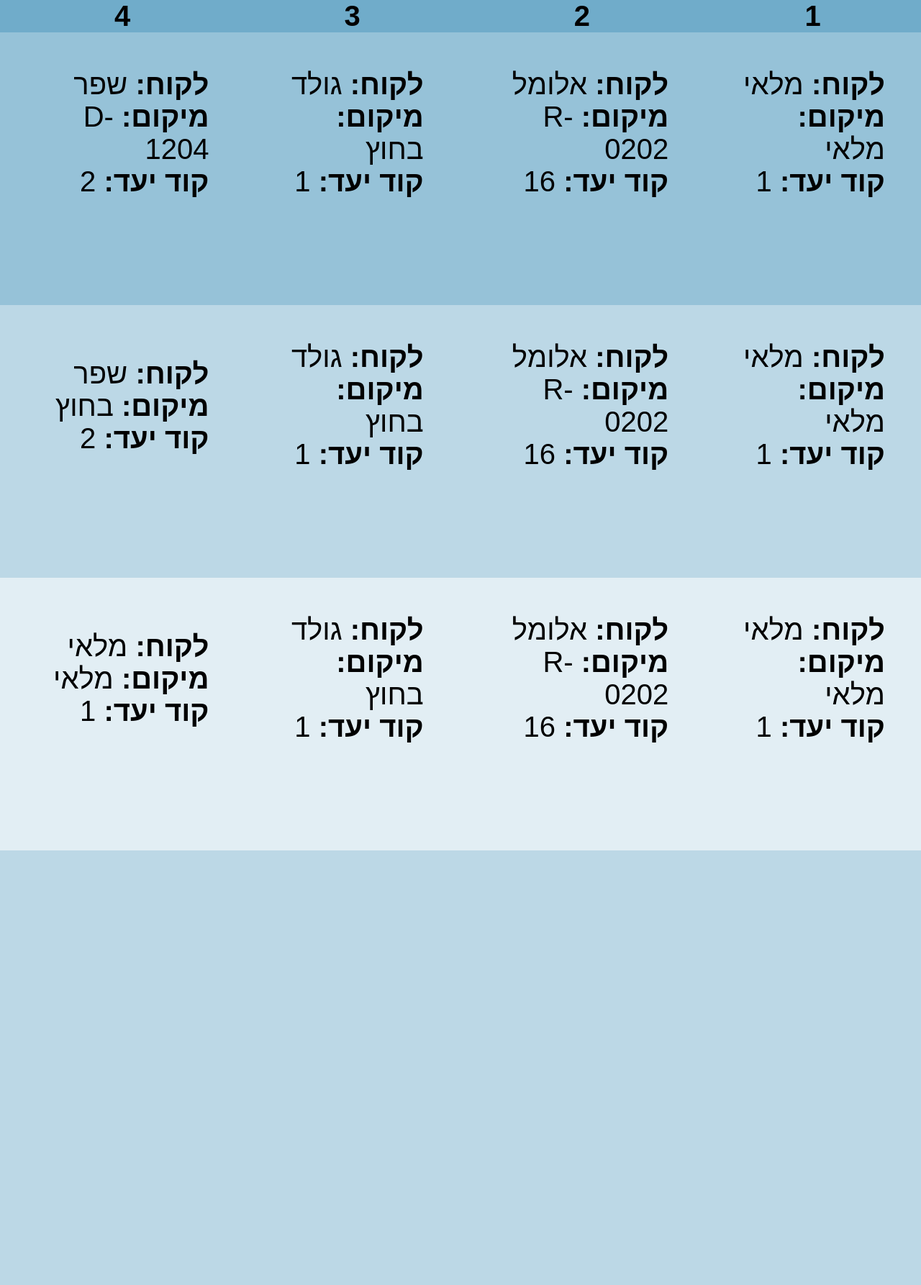
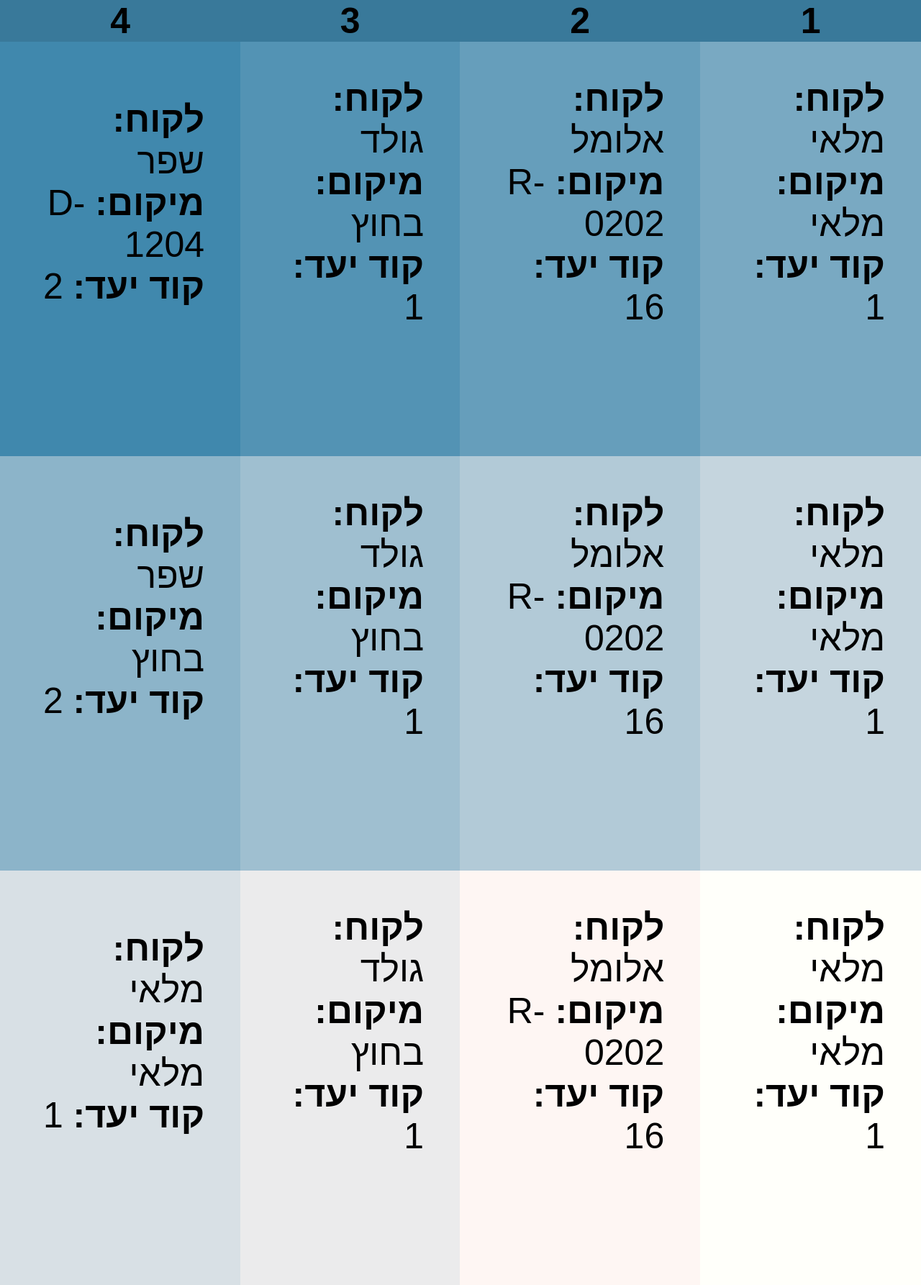
Before and after one commit to sweeper83/ksdsply, a PHP site: page / in a window 1280 px wide. Shown: the whole page at 72% size. Before the commit the page ends 1182 px from the top, so only its background shows below. Run offline with PHP 8.4, Linux system fonts and the light colour scheme; data comes from the database, SQL or seed files in the repository.

Commit message:
index.php td colours and k_rmk added

```diff
--- a/index.php
+++ b/index.php
@@ -1,4 +1,5 @@
 <!DOCTYPE html>
+
 <html style="height: 100%;dir="rtl";">
 <head>
 <style type="text/css">
@@ -18,7 +19,7 @@
 	right: 0;
 	height: 100%;
 	width: 100%;
-	font-size: 40px;
+	font-size: 50px;
 	font-family: "Arial";
 }
 
@@ -30,29 +31,42 @@
 	text-align: center;
 }
 */
+<?php
+$r=45;
+$g=125;
+$b=166;
+for ($c=0; $c<=11; $c++){
+$r+=19;
+$g+=11;
+$b+=7;
+echo '
+#cells'.$c.' {
+padding: 50px;
+text-align: right;
+background-color: rgb('.$r.','.$g.','.$b.');
+}';
+}
+?>
 
-#cells {
-	padding: 50px;
-	text-align: right;
-}
 #theader {
 	height: 5%;
 	padding: 0;
 	text-align: center;
-	background-color: #70ACCA;
+	background-color: #39799A;
 }
 
+/*
 #trow0 {
-	background-color: #96C2D8;
+	background-color: #5DA1C3;
 }
 #trow1 {
 	background-color: #BCD8E6;
 }
 #trow2 {
-	background-color: #E2EEF4;
+	background-color: #E2EEF4 ;
 }
 	tr:nth-child(odd){background-color: #f2f2f2}
-
+*/
 
 
 
@@ -116,6 +130,7 @@
 
 
 	<?
+	$c=0;
 	for ($j = 0 ; $j<3 ; ++$j)
 	{
 		echo '<tr id="trow'.$j.'">';
@@ -123,12 +138,14 @@
 			$results[$i]->data_seek($i);
 			$row = $results[$i]->fetch_array(MYSQLI_ASSOC);
 
-			echo '<td id="cells">';
+
+			echo '<td id="cells'.$c++.'">';
 			echo '<b> לקוח: </b>' . $row['k_name']. '<br>';
 			echo '<span dir="rtl";><b> מיקום: </b>' .$row['k_place']. '<br></span>';
 			echo '<b> קוד יעד: </b>' . $row['k_dst']. '<br>';
-			echo '<marquee behavior="scroll" direction="right"><b> הערה </b></marquee> <br><br> ';
+			echo '<marquee behavior="scroll" direction="right"><b> :הערה </b>'.$row['k_rmk'].'</marquee> <br><br> ';
 			echo '</td>';
+
 		}
 		echo '</tr>';
 	}
```
